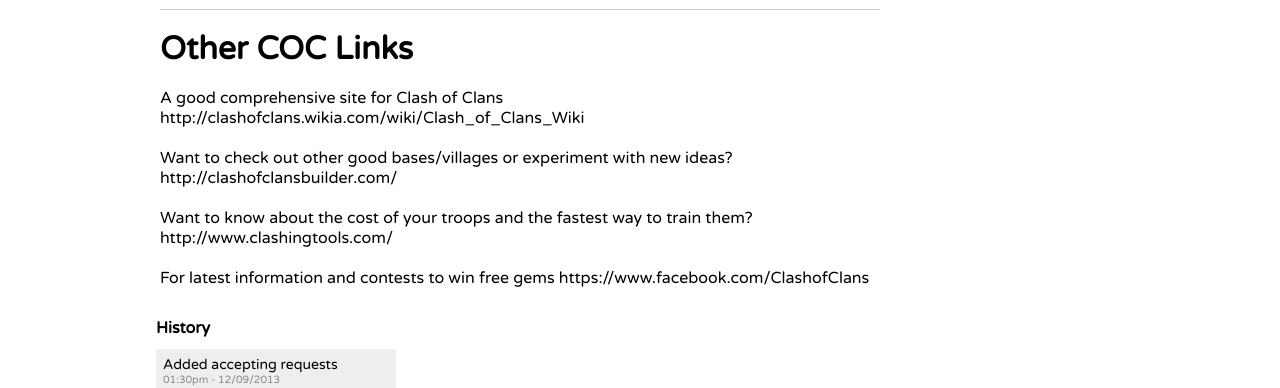
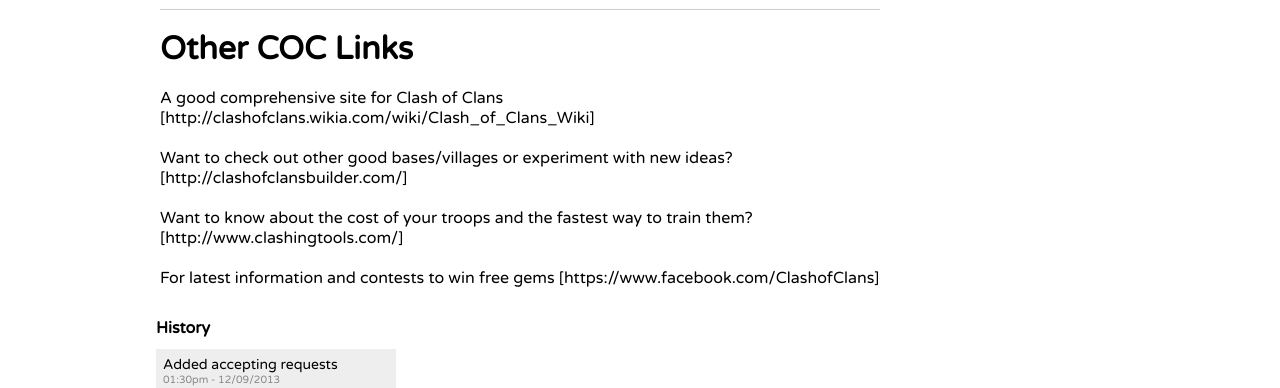
Before and after one commit to himedlooff/proto-clashers, a Jekyll site: the page built from clan-name/index.md, in a window 1280 px wide. Shown: the part 996-1384 px from the top of the page. Built offline with Jekyll 4.4.1, drawn with Linux system fonts in a browser that asks for light colours; Markdown is read by kramdown in place of the engine named in the settings.

Commit message:
Added square brackets to create reference links

```diff
--- a/clan-name/index.md
+++ b/clan-name/index.md
@@ -32,13 +32,13 @@
 # Other COC Links
 
 A good comprehensive site for Clash of Clans
-http://clashofclans.wikia.com/wiki/Clash_of_Clans_Wiki
+[http://clashofclans.wikia.com/wiki/Clash_of_Clans_Wiki]
 
 Want to check out other good bases/villages or experiment with new ideas?
-http://clashofclansbuilder.com/
+[http://clashofclansbuilder.com/]
 
 Want to know about the cost of your troops and the fastest way to train them?
-http://www.clashingtools.com/
+[http://www.clashingtools.com/]
 
 For latest information and contests to win free gems
-https://www.facebook.com/ClashofClans
+[https://www.facebook.com/ClashofClans]
```
